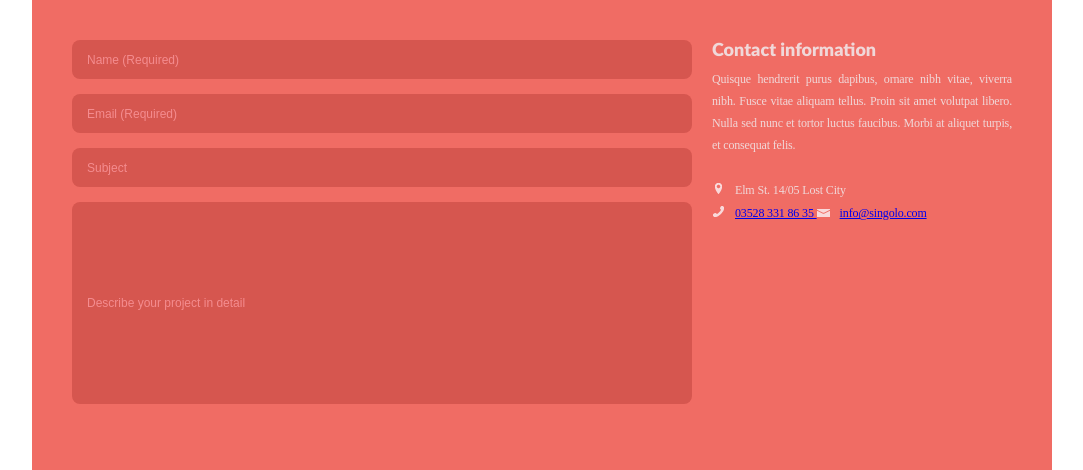
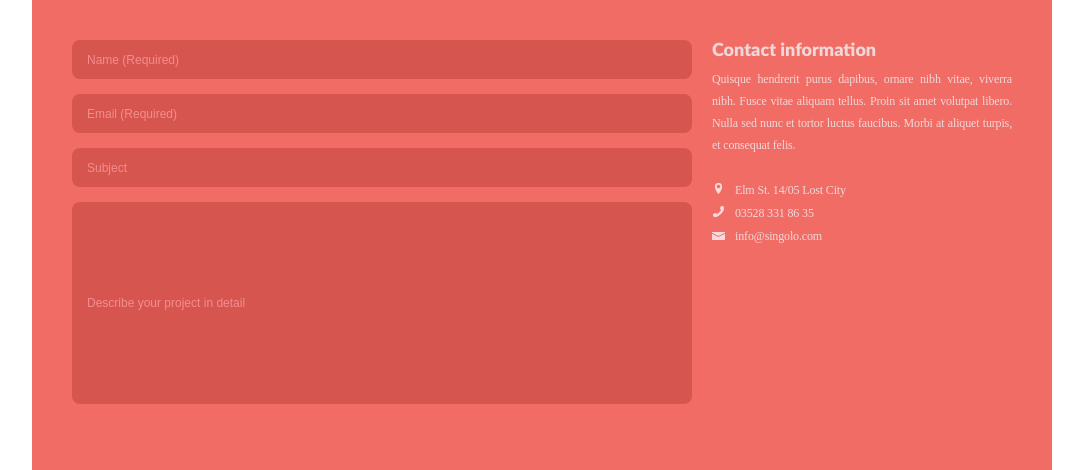
Before and after one commit to akarizwei/singolo, a plain HTML site: page singolo3.html in a window 1280 px wide. Shown: the part 179-649 px from the top of the page, without its empty margins (98-1181 px from the left). Drawn offline with Linux system fonts and the light colour scheme; a web font is replaced by a local one.

Commit message:
fix: correct anchor visual

```diff
--- a/singolo3.css
+++ b/singolo3.css
@@ -105,6 +105,9 @@ input::placeholder {
     font-size: 12px;
     line-height: 23px;
     letter-spacing: -0.15px;
+    display: block;
+    text-decoration: none;
+    color: #f0d8d9; !important;
 }
 
 .contact-icon1 {
```
